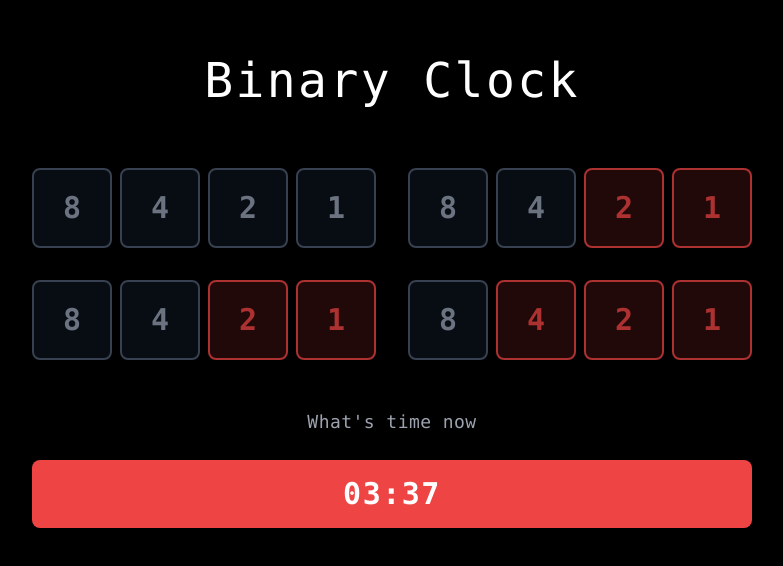
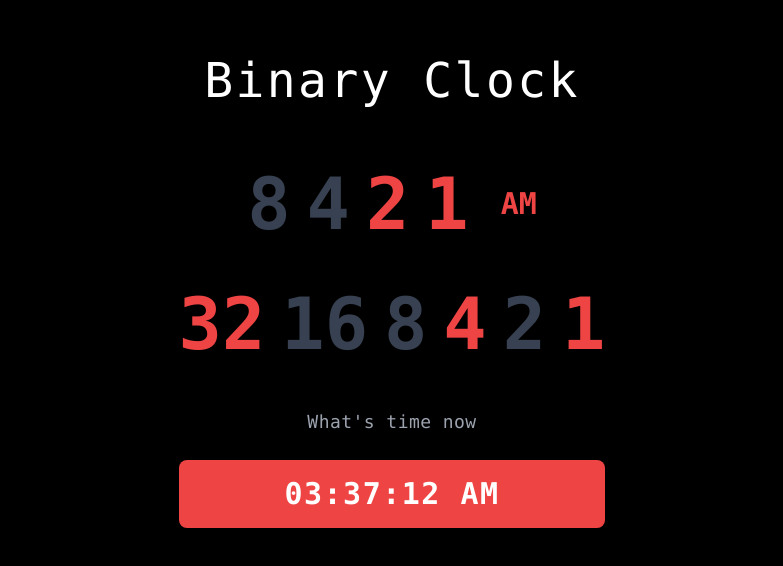
Before and after one commit to Ms-vamshi/BinaryClock, a React (Vite) app: page / in a window 1280 px wide. Shown: the part 108-674 px from the top of the page, without its empty margins (248-1031 px from the left). Built offline with nearby package versions, Linux system fonts and the light colour scheme.

Commit message:
Refactor binary clock display
- Changed active numbers to highlight instead of blink.
- Added seconds and AM/PM to the time display.
- Removed number boxes and adjusted the layout.
- Modified the hour and minute binary digit representation.
- Centered the entire display.

```diff
--- a/src/components/BinaryClock.tsx
+++ b/src/components/BinaryClock.tsx
@@ -14,17 +14,25 @@ const BinaryClock = () => {
   }, []);
 
   const formatTime = (time: Date) => {
-    const hours = time.getHours();
+    let hours = time.getHours();
     const minutes = time.getMinutes();
+    const seconds = time.getSeconds();
+    const ampm = hours >= 12 ? 'PM' : 'AM';
+
+    // Convert to 12-hour format
+    hours = hours % 12;
+    if (hours === 0) hours = 12;
 
     return {
       hours,
       minutes,
-      digitalTime: `${String(hours).padStart(2, '0')}:${String(minutes).padStart(2, '0')}`
+      seconds,
+      ampm,
+      digitalTime: `${String(hours).padStart(2, '0')}:${String(minutes).padStart(2, '0')}:${String(seconds).padStart(2, '0')} ${ampm}`
     };
   };
 
-  const { hours, minutes, digitalTime } = formatTime(time);
+  const { hours, minutes, digitalTime, ampm } = formatTime(time);
 
   return (
     <div className="min-h-screen bg-black flex flex-col items-center justify-center p-8">
@@ -35,17 +43,18 @@ const BinaryClock = () => {
         </h1>
 
         {/* Binary Time Display */}
-        <div className="mb-12 space-y-8">
-          {/* Hours */}
-          <div className="flex justify-center gap-8">
-            <BinaryDigit value={Math.floor(hours / 10)} />
-            <BinaryDigit value={hours % 10} />
+        <div className="mb-12 space-y-12">
+          {/* Hours with AM/PM */}
+          <div className="flex items-center justify-center gap-8">
+            <BinaryDigit value={hours} />
+            <div className="text-red-500 text-3xl font-mono font-bold">
+              {ampm}
+            </div>
           </div>
 
           {/* Minutes */}
-          <div className="flex justify-center gap-8">
-            <BinaryDigit value={Math.floor(minutes / 10)} />
-            <BinaryDigit value={minutes % 10} />
+          <div className="flex justify-center">
+            <BinaryDigit value={minutes} isMinute={true} />
           </div>
         </div>
 
--- a/src/components/BinaryDigit.tsx
+++ b/src/components/BinaryDigit.tsx
@@ -3,31 +3,34 @@ import React from 'react';
 
 interface BinaryDigitProps {
   value: number;
+  isMinute?: boolean;
 }
 
-const BinaryDigit = ({ value }: BinaryDigitProps) => {
-  // Convert decimal to 4-bit binary
-  const binaryString = value.toString(2).padStart(4, '0');
-  const binaryArray = binaryString.split('').map(bit => bit === '1');
+const BinaryDigit = ({ value, isMinute = false }: BinaryDigitProps) => {
+  // For hours: 8, 4, 2, 1 (4 bits)
+  // For minutes: 32, 16, 8, 4, 2, 1 (6 bits)
+  const bitValues = isMinute ? [32, 16, 8, 4, 2, 1] : [8, 4, 2, 1];
 
   return (
-    <div className="flex gap-2">
-      {binaryArray.map((isOne, index) => (
+    <div className="flex gap-4">
+      {bitValues.map((bitValue, index) => {
+        const isActive = (value & bitValue) !== 0;
+        return (
           <div
             key={index}
             className={`
-            w-16 h-16 md:w-20 md:h-20 flex items-center justify-center
-            text-2xl md:text-3xl font-mono font-bold rounded-lg
+              text-6xl md:text-7xl font-mono font-bold
               transition-all duration-300
-            ${isOne
-              ? 'text-red-500 bg-red-500/20 border-2 border-red-500 animate-pulse'
-              : 'text-gray-500 bg-gray-900/50 border-2 border-gray-700'
+              ${isActive
+                ? 'text-red-500'
+                : 'text-gray-700'
               }
             `}
           >
-          {8 >> index}
+            {bitValue}
           </div>
-      ))}
+        );
+      })}
     </div>
   );
 };
```
Lines whose indentation alone changed are shown as unchanged.
